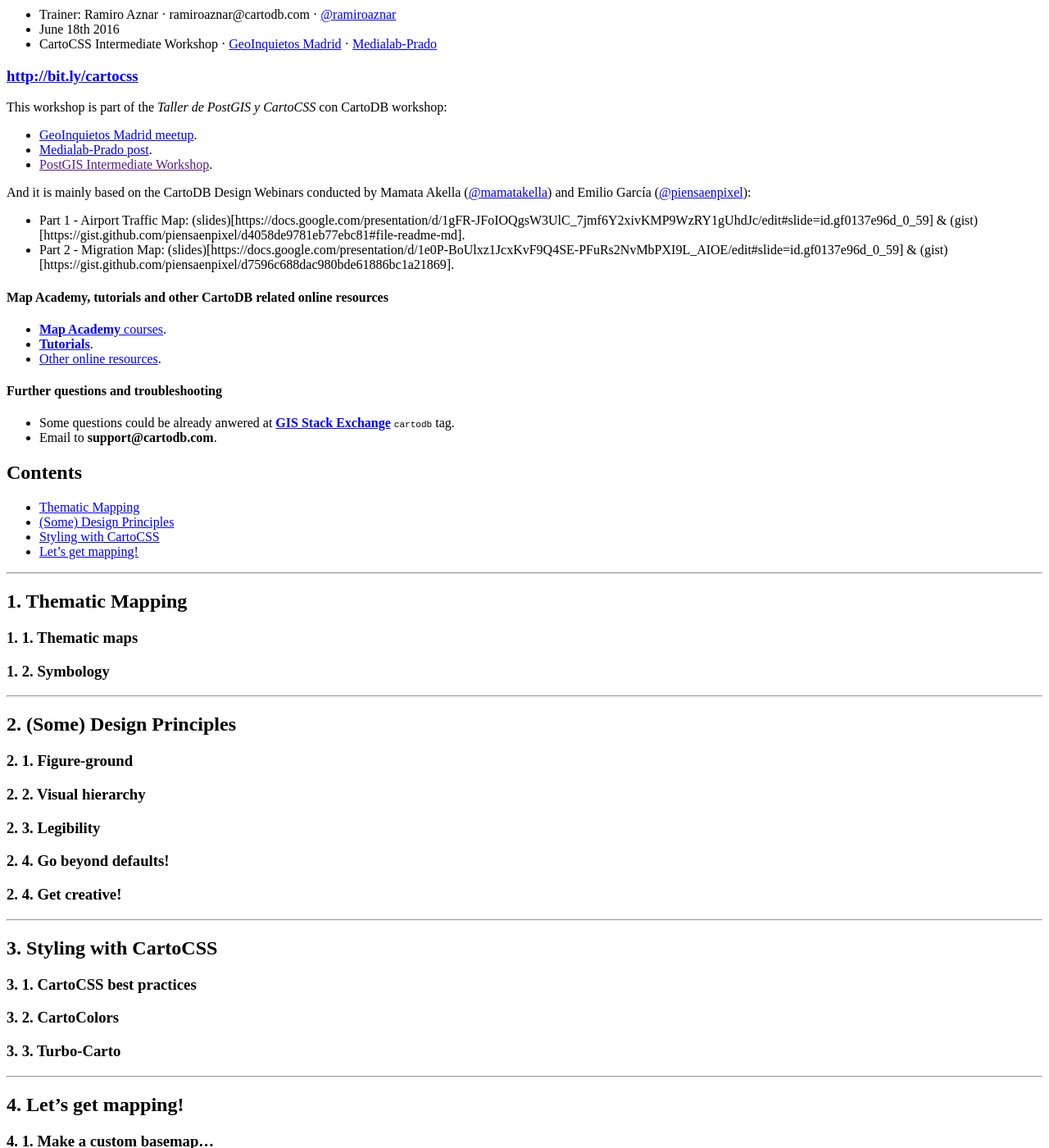
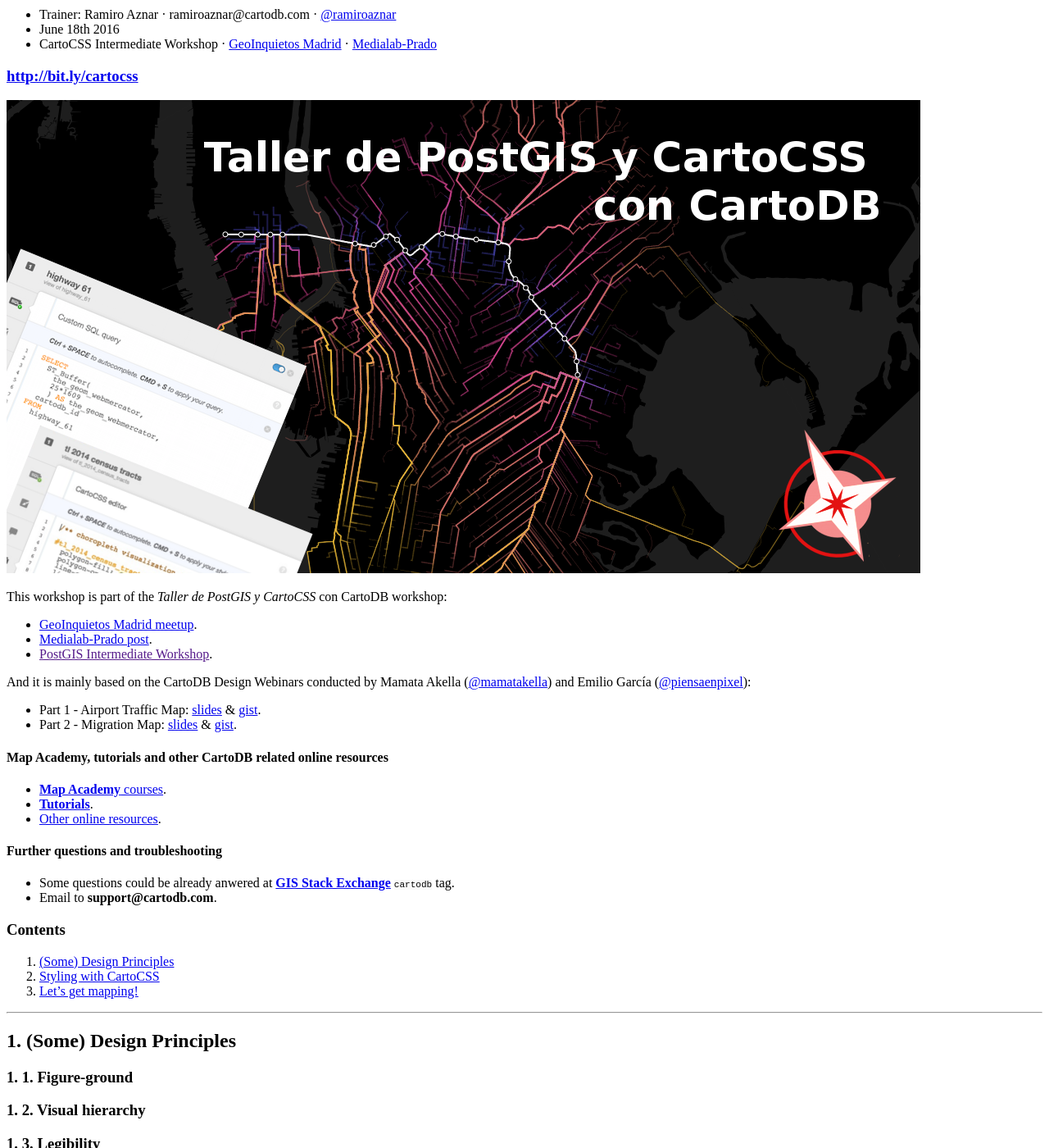
Before and after one commit to CartoDB/training, a Jekyll site: the page built from _posts/2016-06-18-cartocss.md, in a window 1280 px wide and 1400 px high, scrolled down 865 px. Shown: the whole window at 82% size. Built offline with Jekyll 4.4.1, drawn with Linux system fonts in a browser that asks for light colours; a style sheet for code colours, icons or effects is not loaded; some of the changed text lies outside the part shown.

Commit message:
add img and more

```diff
--- a/_posts/2016-06-18-cartocss.md
+++ b/_posts/2016-06-18-cartocss.md
@@ -1,6 +1,6 @@
 ---
 layout: page
-title: CartoCSS intermediate workshop
+title: CartoCSS Intermediate Workshop
 category: intermediate
 date: 2016-06-18
 author: 'Ramiro Aznar'
@@ -13,6 +13,8 @@
 
 ### [http://bit.ly/cartocss](http://bit.ly/cartocss)
 
+![workshop](../img/160618-cartocss/workshop.png)
+
 This workshop is part of the *Taller de PostGIS y CartoCSS* con CartoDB workshop:
 
 * [GeoInquietos Madrid meetup](http://www.meetup.com/es-ES/Geoinquietos-MAD/events/231358692/).
@@ -21,8 +23,8 @@
 
 And it is mainly based on the CartoDB Design Webinars conducted by Mamata Akella ([@mamatakella](http://twitter.com/mamatakella)) and Emilio García ([@piensaenpixel](http://twitter.com/piensaenpixel)):
 
-* Part 1 - Airport Traffic Map: (slides)[https://docs.google.com/presentation/d/1gFR-JFoIOQgsW3UlC_7jmf6Y2xivKMP9WzRY1gUhdJc/edit#slide=id.gf0137e96d_0_59] & (gist)[https://gist.github.com/piensaenpixel/d4058de9781eb77ebc81#file-readme-md].
-* Part 2 - Migration Map: (slides)[https://docs.google.com/presentation/d/1e0P-BoUlxz1JcxKvF9Q4SE-PFuRs2NvMbPXI9L_AIOE/edit#slide=id.gf0137e96d_0_59] & (gist)[https://gist.github.com/piensaenpixel/d7596c688dac980bde61886bc1a21869].
+* Part 1 - Airport Traffic Map: [slides](https://docs.google.com/presentation/d/1gFR-JFoIOQgsW3UlC_7jmf6Y2xivKMP9WzRY1gUhdJc/edit#slide=id.gf0137e96d_0_59) & [gist](https://gist.github.com/piensaenpixel/d4058de9781eb77ebc81#file-readme-md).
+* Part 2 - Migration Map: [slides](https://docs.google.com/presentation/d/1e0P-BoUlxz1JcxKvF9Q4SE-PFuRs2NvMbPXI9L_AIOE/edit#slide=id.gf0137e96d_0_59) & [gist](https://gist.github.com/piensaenpixel/d7596c688dac980bde61886bc1a21869).
 
 #### Map Academy, tutorials and other CartoDB related online resources
 
@@ -35,50 +37,42 @@
 * Some questions could be already anwered at **[GIS Stack Exchange](gis.stackexchange.com/questions/tagged/cartodb)** `cartodb` tag.
 * Email to **support@cartodb.com**.
 
-## Contents
-- [Thematic Mapping](#thematic)
-- [(Some) Design Principles](#design)
-- [Styling with CartoCSS](#cartocss)
-- [Let's get mapping!](#map)
+### Contents
+
+1. [(Some) Design Principles](#design)
+2. [Styling with CartoCSS](#cartocss)
+3. [Let's get mapping!](#map)
 
 ----
 
-## 1. Thematic Mapping <a name="thematic"></a>
+## 1. (Some) Design Principles <a name="design"></a>
 
-### 1. 1. Thematic maps
+### 1. 1. Figure-ground
 
-### 1. 2. Symbology
+### 1. 2. Visual hierarchy
+
+### 1. 3. Legibility
+
+### 1. 4. Go beyond defaults!
+
+### 1. 4. Get creative!
 
 ----
 
-## 2. (Some) Design Principles <a name="design"></a>
+## 2. Styling with CartoCSS <a name="cartocss"></a>
 
-### 2. 1. Figure-ground
+### 2. 1. CartoCSS best practices
 
-### 2. 2. Visual hierarchy
+### 2. 2. CartoColors
 
-### 2. 3. Legibility
-
-### 2. 4. Go beyond defaults!
-
-### 2. 4. Get creative!
+### 2. 3. Turbo-Carto
 
 ----
 
-## 3. Styling with CartoCSS <a name="cartocss"></a>
+## 3. Let's get mapping! <a name="map"></a>
 
-### 3. 1. CartoCSS best practices
+### 3. 1. Make a custom basemap...
 
-### 3. 2. CartoColors
-
-### 3. 3. Turbo-Carto
+### 3. 2. ...and then an airport traffic map!
 
 ----
-
-## 4. Let's get mapping! <a name="map"></a>
-
-### 4. 1. Make a custom basemap...
-
-### 4. 2. ...and then an airport traffic map!
-
-----
```
Also changed, not shown: img/160618-cartocss/workshop.png (added).
